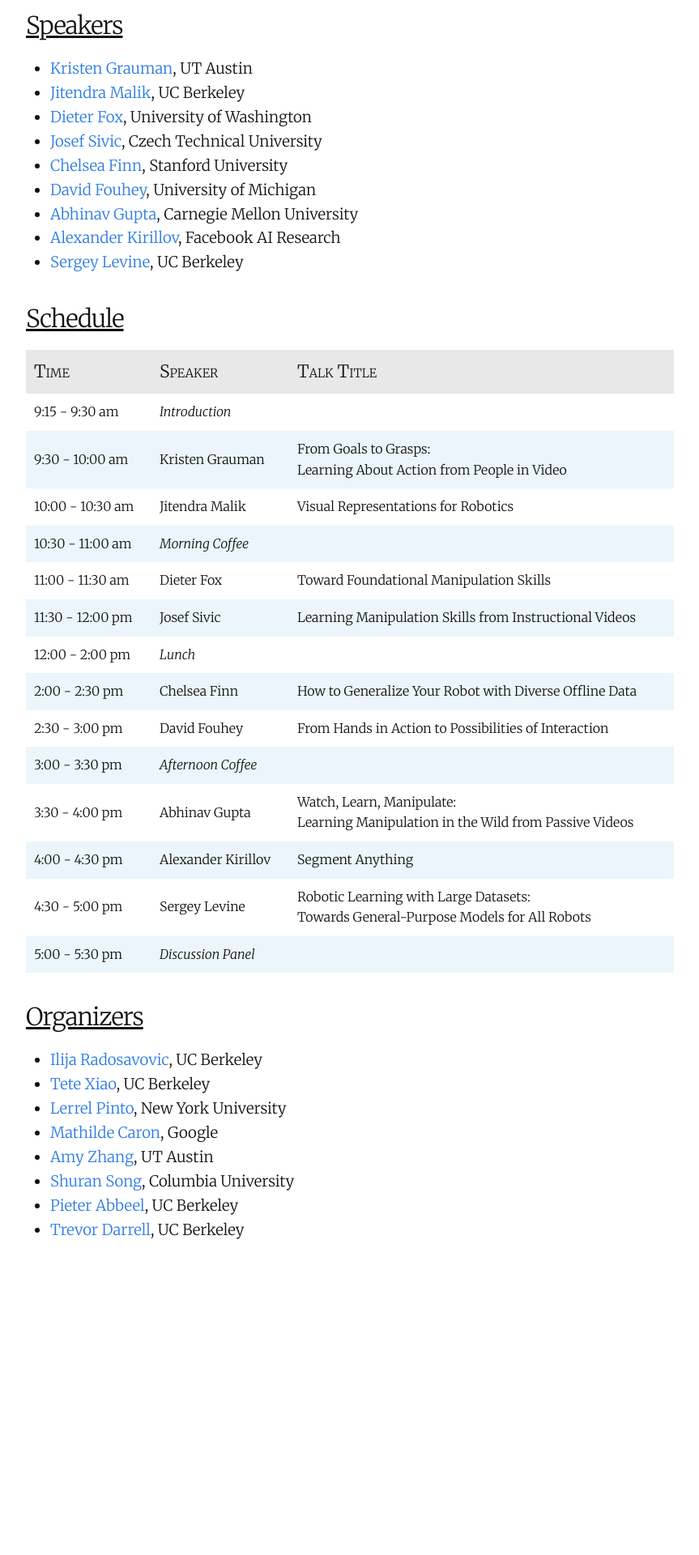
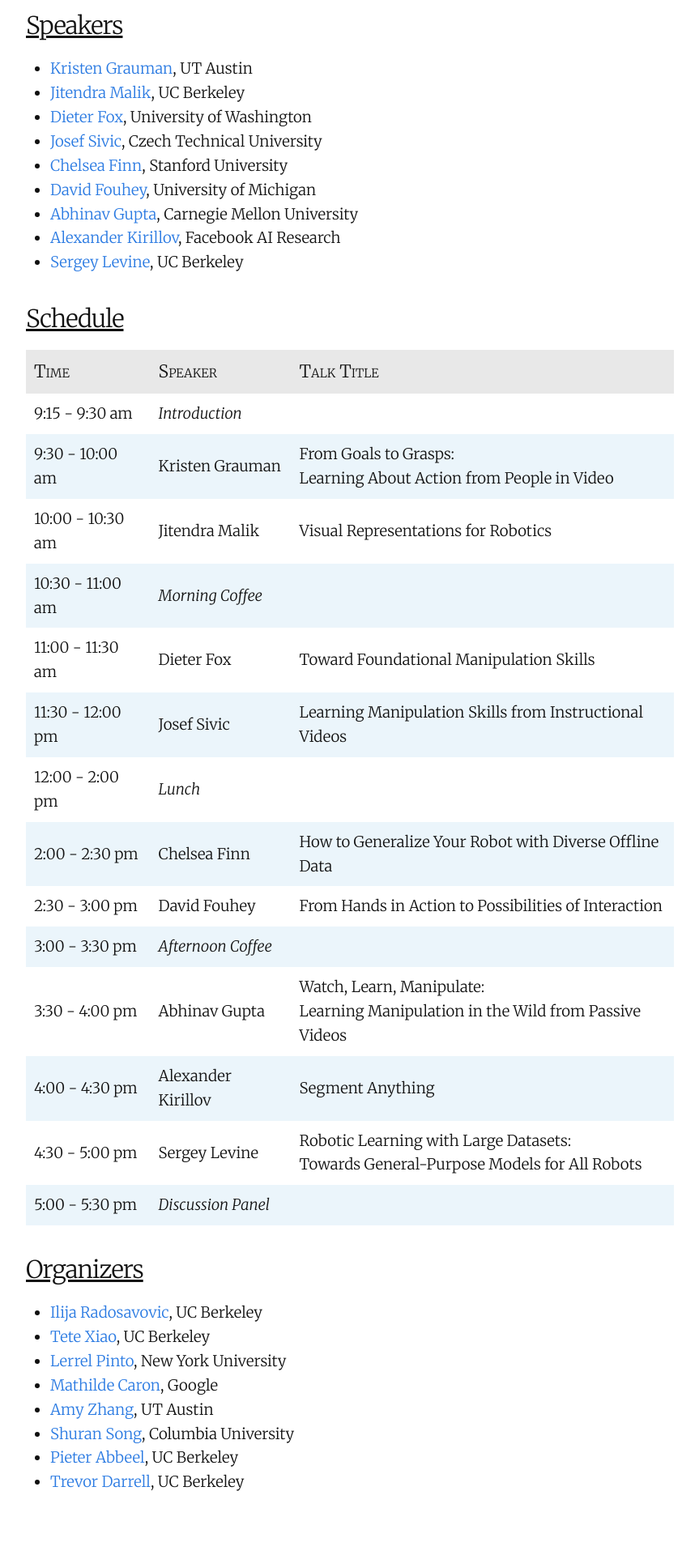
Before and after one commit to vispr-workshop/vispr-workshop.github.io, a Jekyll site: the page built from index.md, in a window 1280 px wide. Shown: the part 786-2706 px from the top of the page at 81% size, without its empty margins (208-1071 px from the left). Built offline with Jekyll 4.4.1, drawn with Linux system fonts in a browser that asks for light colours; our own code applies the rules of GitHub Pages for plain Markdown files; before the commit the page ends 2394 px from its top, so only the background shows below that.

Commit message:
Update _base.scss

```diff
--- a/_sass/_base.scss
+++ b/_sass/_base.scss
@@ -233,10 +233,6 @@ th {
     background-color: $grey-color-light;
 }
 
-td {
-    font-size: 12pt;
-}
-
 tr:nth-child(even) {
     background-color: $highlight-color;
 }
```
